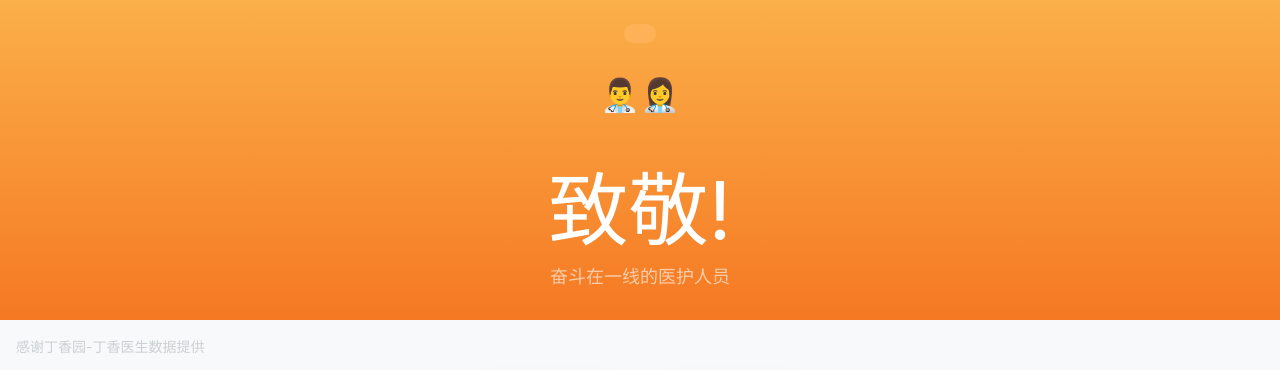
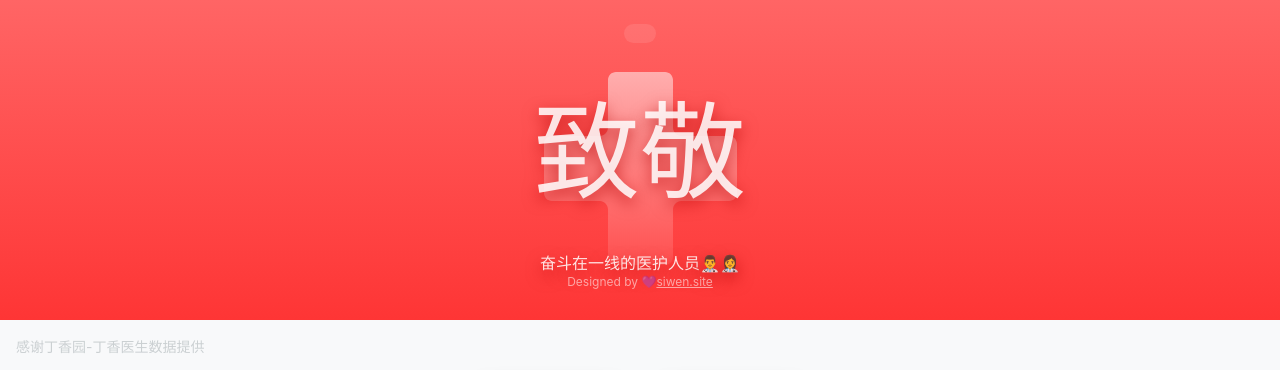
Before and after one commit to steveoOn/2019-ncov, a React (Create React App) app in the folder client/: page / in a window 1280 px wide. Shown: the top 370 px of the page. Built offline with nearby package versions, Linux system fonts and the light colour scheme; no server answers.

Commit message:
add google analytics

```diff
--- a/client/public/index.html
+++ b/client/public/index.html
@@ -25,6 +25,20 @@
       Learn how to configure a non-root public URL by running `npm run build`.
     -->
     <title>2019 ncov 快速查看全国肺炎病例数据</title>
+    <!-- Global site tag (gtag.js) - Google Analytics -->
+    <script
+      async
+      src="https://www.googletagmanager.com/gtag/js?id=UA-139041145-2"
+    ></script>
+    <script>
+      window.dataLayer = window.dataLayer || [];
+      function gtag() {
+        dataLayer.push(arguments);
+      }
+      gtag("js", new Date());
+
+      gtag("config", "UA-139041145-2");
+    </script>
   </head>
   <body>
     <noscript>You need to enable JavaScript to run this app.</noscript>
--- a/client/src/App.js
+++ b/client/src/App.js
@@ -3,7 +3,7 @@ import styled from "styled-components";
 import Card from "./components/card";
 import Location from "./components/location";
 import { useApi } from "./container/useApi";
-import { useEventListener } from "./container/useEventListener";
+import { ReactComponent as IconCors } from "./static/icon-cors.svg";
 import SearchLocation from "./components/searchLocation";
 
 const CardContainer = styled.div`
@@ -15,7 +15,7 @@ const CardContainer = styled.div`
 `;
 
 const TopContainer = styled.div`
-  background-image: linear-gradient(180deg, #fbb049 0%, #f57823 100%);
+  background-image: linear-gradient(180deg, #ff6565 0%, #fe3535 100%);
   width: auto;
   height: 20rem;
   display: flex;
@@ -24,7 +24,7 @@ const TopContainer = styled.div`
   flex-direction: column;
 
   .update-time {
-    background: #ffb258;
+    background: rgba(255, 255, 255, 0.1);
     border-radius: 26px;
     color: white;
     padding: 0.6rem 1rem;
@@ -35,21 +35,42 @@ const TopContainer = styled.div`
     margin-top: 1.5rem;
   }
 
-  span {
-    font-size: 2rem;
-    margin: 2rem 0;
+  .high-line {
+    /* font-family: MF-ShangYaNoncommercial-Regular; */
+    font-size: 106px;
+    color: rgba(255, 255, 255, 0.86);
+    text-shadow: 0 6px 16px rgba(180, 0, 0, 0.64);
+    text-align: center;
+    margin-top: 1.5rem;
+    z-index: 1;
   }
 
-  .high-line {
-    /* font-family: MF-ShangYaNoncommercial-Regular; */
-    font-size: 5rem;
-    color: #ffffff;
-    text-align: center;
+  .icon-cors {
+    position: absolute;
+    top: 4.5rem;
+    z-index: 0;
   }
 
-  p {
-    color: rgba(255, 255, 255, 0.6);
-    font-size: 18px;
+  .slogan {
+    font-size: 16px;
+    color: rgba(255, 255, 255, 0.86);
+    text-align: center;
+    text-shadow: 0 6px 16px rgba(180, 0, 0, 0.64);
+    z-index: 1;
+    margin-top: 1.8rem;
+  }
+
+  .provider {
+    font-size: 12px;
+    color: rgba(255, 255, 255, 0.55);
+    text-align: center;
+    z-index: 1;
+
+    a {
+      font-size: 12px;
+      color: rgba(255, 255, 255, 0.55);
+      text-align: center;
+    }
   }
 `;
 
@@ -92,11 +113,24 @@ function App() {
     <div className='App'>
       <TopContainer>
         <p className='update-time'>{data.time}</p>
-        <span role='img' aria-label='医生'>
-          👨‍⚕️👩‍⚕️
-        </span>
-        <p className='high-line'>致敬!</p>
-        <p>奋斗在一线的医护人员</p>
+        <p className='high-line'>致敬</p>
+        <p className='slogan'>
+          奋斗在一线的医护人员
+          <span role='img' aria-label='医生'>
+            👨‍⚕️👩‍⚕️
+          </span>
+        </p>
+        <p className='provider'>
+          Designed by 💜
+          <a
+            href='https://siwen.site/about'
+            target='_blank'
+            rel='noopener noreferrer'
+          >
+            siwen.site
+          </a>
+        </p>
+        <IconCors className='icon-cors' />
       </TopContainer>
       <H>感谢丁香园-丁香医生数据提供</H>
       {data ? (
```
Also changed, not shown: client/src/static/icon-cors.svg (added), 1 other file (tests, documents, lock files or other folders).
